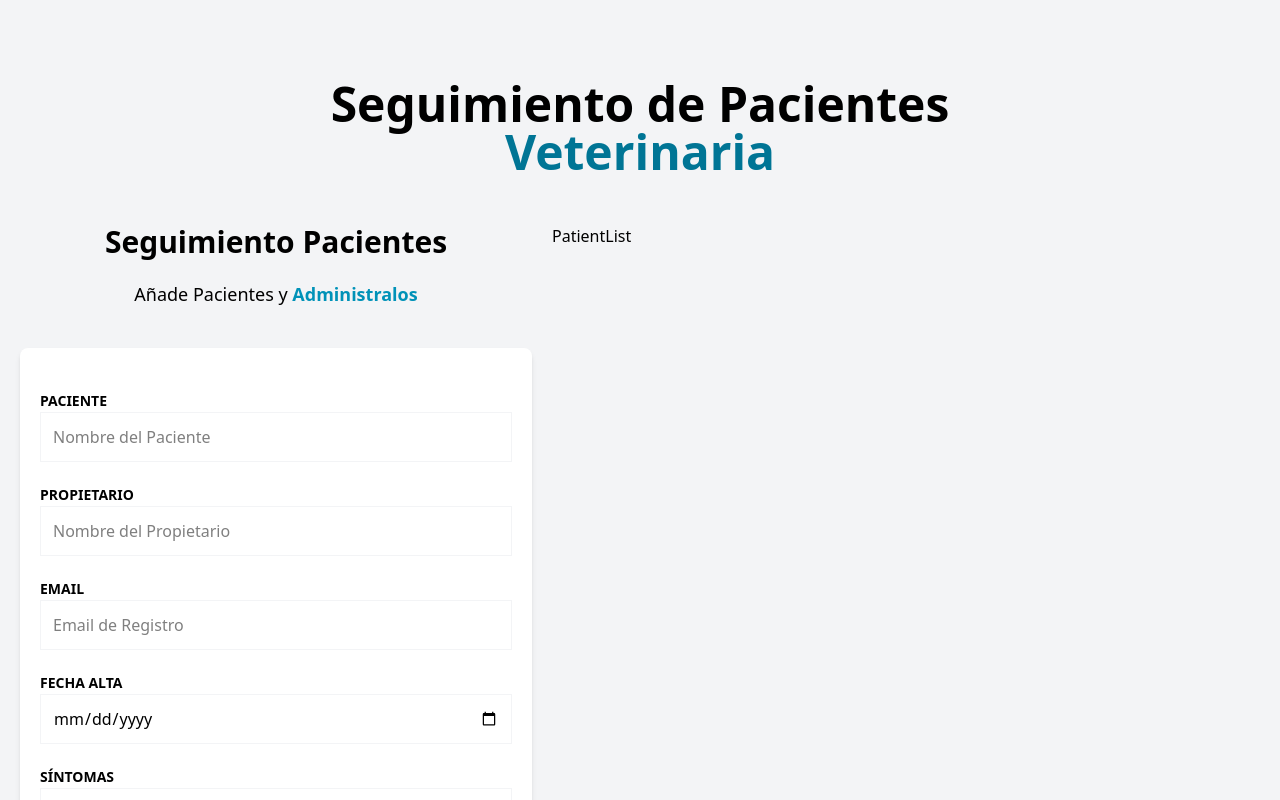
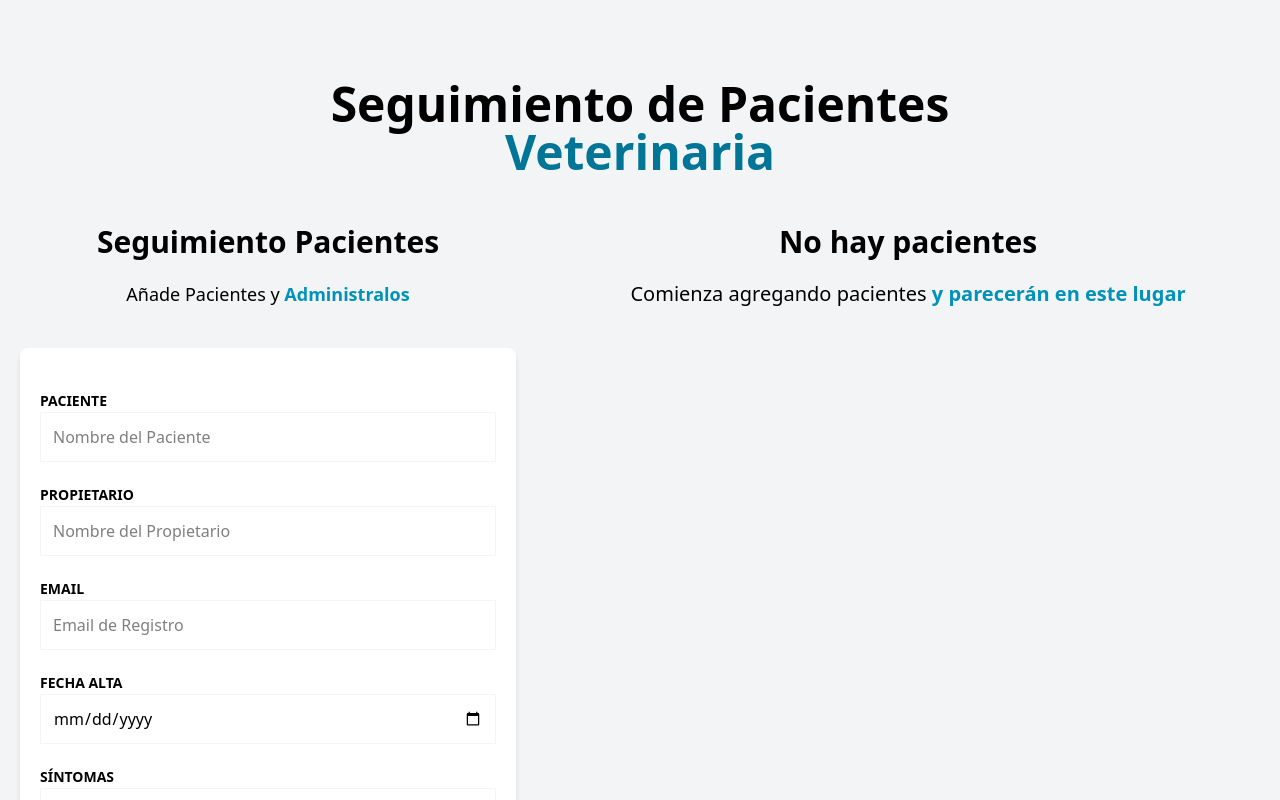
Before and after one commit to Fr3ak-Dev/patient_admin, a React (Vite) app: page / in a window 1280 px wide. Shown: the top 800 px of the page. Built offline with nearby package versions, Linux system fonts and the light colour scheme.

Commit message:
update PatientForm and PatientList components for list the patients and add PatientDetails component

```diff
--- /dev/null
+++ b/src/components/PatientDetails.tsx
@@ -0,0 +1,13 @@
+import { Patient } from "../types"
+
+type PatientDetailsProps = {
+    patient: Patient
+}
+
+export default function PatientDetails({patient}: PatientDetailsProps) {
+  return (
+    <div>
+        {patient.name}
+    </div>
+  )
+}
--- a/src/components/PatientForm.tsx
+++ b/src/components/PatientForm.tsx
@@ -110,7 +110,7 @@
 
                 <input
                     type="submit"
-                    className="bg-cyan-600 w-full p-3 text-white uppercase font-bold hover:bg-indigo-700 cursor-pointer transition-colors"
+                    className="bg-cyan-600 w-full p-3 text-white uppercase font-bold hover:bg-cyan-700 cursor-pointer transition-colors"
                     value='Guardar Paciente'
                 />
             </form>
--- a/src/components/PatientList.tsx
+++ b/src/components/PatientList.tsx
@@ -1,11 +1,31 @@
 import { usePatientStore } from "../store"
+import PatientDetails from "./PatientDetails";
 
 export default function PatientList() {
 
   const patients = usePatientStore(state => state.patients);
-  console.log(patients)
 
   return (
-    <div>PatientList</div>
+    <div className="md:w-1/2  lg:w-3/5 md:h-screen overflow-y-scroll">
+      {patients.length ? (
+        <>
+          <h2 className="font-black text-3xl text-center">Listado de Pacientes</h2>
+          <p className="text-xl mt-5 mb-10 text-center">Administra tus {''}
+            <span className="text-cyan-600 font-bold">Pacientes y Citas</span>
+          </p>
+          {patients.map(patient => (
+            <PatientDetails key={patient.id} patient={patient} />
+          ))}
+        </>
+      ) : (
+        <>
+          <h2 className="font-black text-3xl text-center">No hay pacientes</h2>
+          <p className="text-xl mt-5 mb-10 text-center">
+            Comienza agregando pacientes {''}
+            <span className="text-cyan-600 font-bold">y parecerán en este lugar</span>
+          </p>
+        </>
+      )}
+    </div>
   )
 }
```
